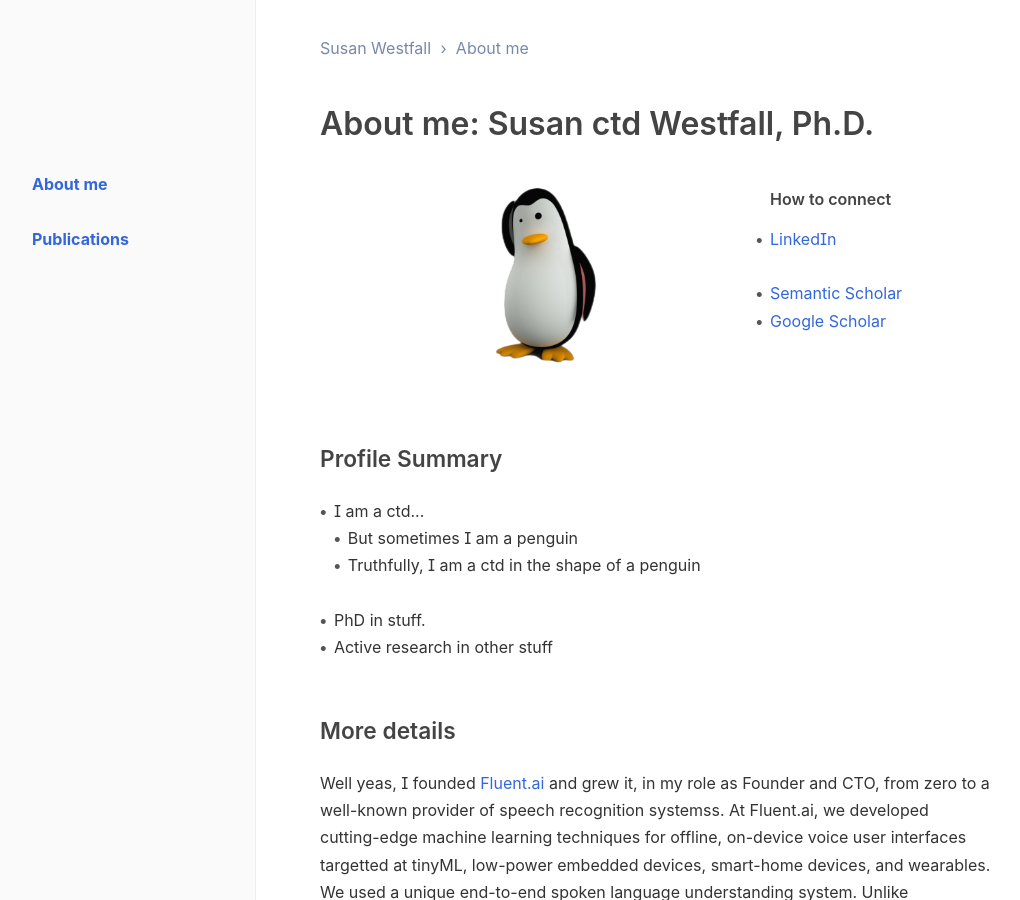
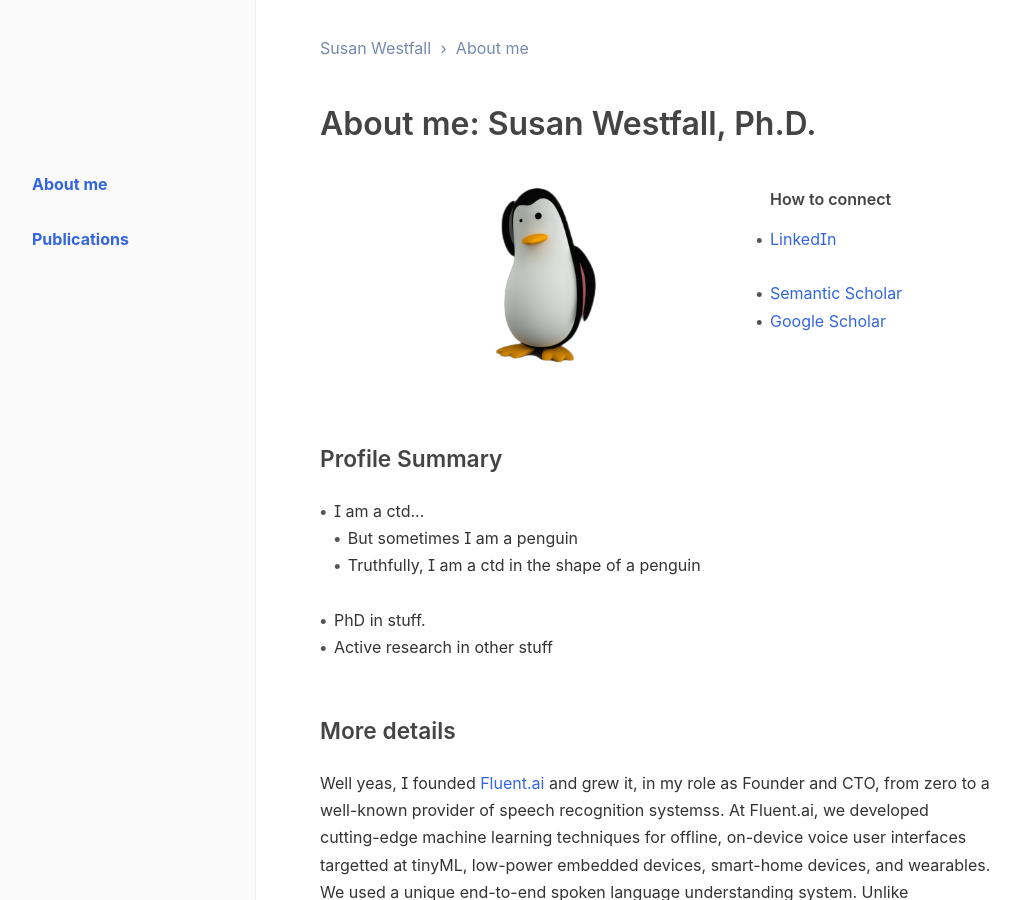
Before and after one commit to suswes/suswes.github.io, an MkDocs documentation site: the page built from docs/index.md, in a window 1280 px wide and 900 px high. Shown: the whole window, without its empty margins (112-1132 px from the left). Built offline with MkDocs 1.6.1, drawn with Linux system fonts in a browser that asks for light colours; some web fonts are replaced.

Commit message:
Update index.md

```diff
--- a/docs/index.md
+++ b/docs/index.md
@@ -1,4 +1,4 @@
-# About me: Susan ctd Westfall, Ph.D.
+# About me: Susan Westfall, Ph.D.
 
 
 <img src="pics/susan.jpg" alt="susan-photo" style="float:left;width:350px;height:200px;margin: 5px 50px;">
```
